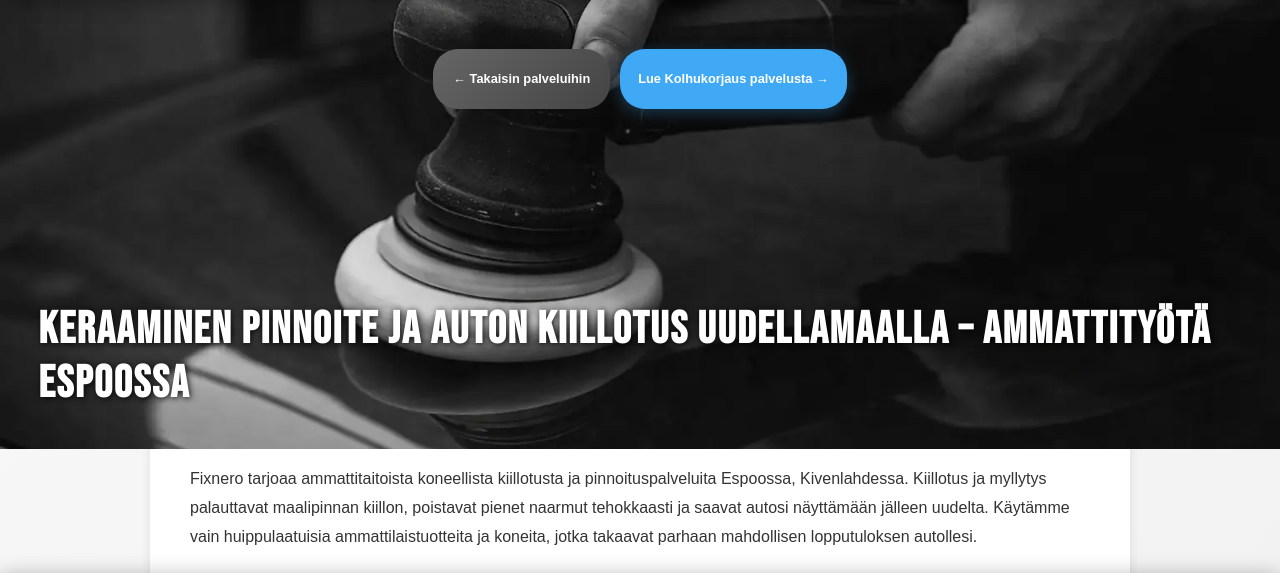
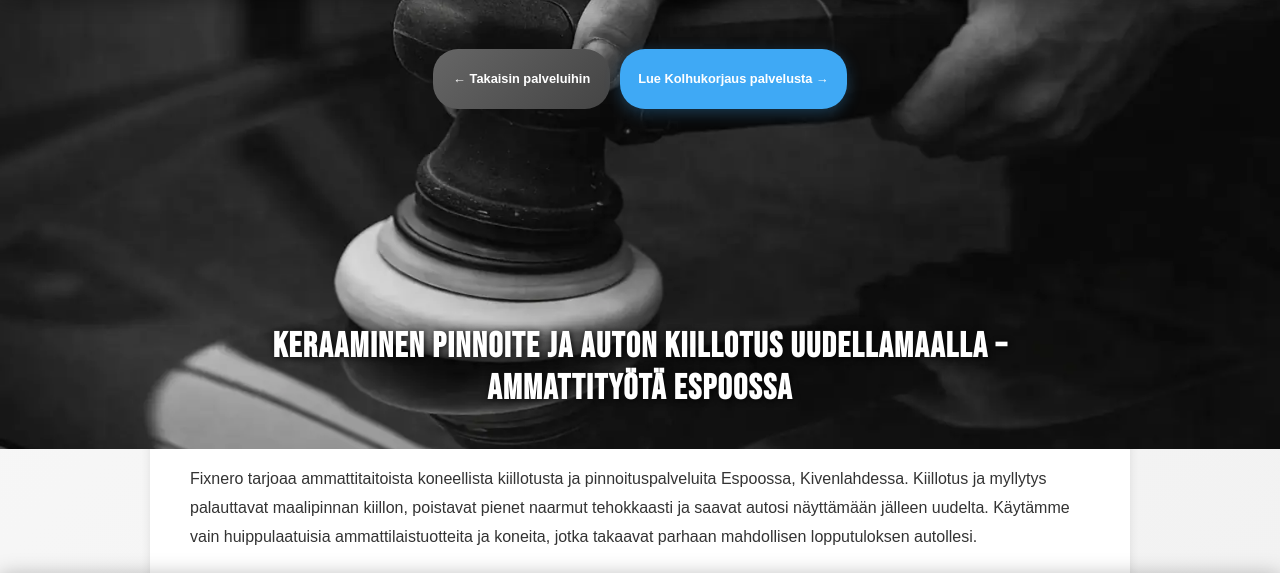
Before and after one commit to TomiServices/Rajala-services, a PHP site: page /kiilloitus.html in a window 1280 px wide. Shown: the part 103-676 px from the top of the page. Run offline with PHP 8.4, Linux system fonts and the light colour scheme.

Commit message:
Fix hero consistency: center H1, reduce font, fix pesupalvelut gap
Co-authored-by: TomiServices <208282197+TomiServices@users.noreply.github.com>

```diff
--- a/kiilloitus.html
+++ b/kiilloitus.html
@@ -623,7 +623,7 @@
         .container .hero-image-section img + .hero-overlay {
             background: transparent;
             justify-content: space-between;
-            align-items: flex-start;
+            align-items: center;
             padding-top: 50px;
             box-sizing: border-box;
         }
--- a/kolhukorjaus.html
+++ b/kolhukorjaus.html
@@ -645,7 +645,7 @@
         .container .hero-image-section img + .hero-overlay {
             background: transparent;
             justify-content: space-between;
-            align-items: flex-start;
+            align-items: center;
             padding-top: 50px;
             box-sizing: border-box;
         }
--- a/korjaustyot.html
+++ b/korjaustyot.html
@@ -703,7 +703,7 @@
         .container .hero-image-section img + .hero-overlay {
             background: transparent;
             justify-content: space-between;
-            align-items: flex-start;
+            align-items: center;
             padding-top: 50px;
             box-sizing: border-box;
         }
--- a/lasikorjaus.html
+++ b/lasikorjaus.html
@@ -606,7 +606,7 @@
         .container .hero-image-section img + .hero-overlay {
             background: transparent;
             justify-content: space-between;
-            align-items: flex-start;
+            align-items: center;
             padding-top: 50px;
             box-sizing: border-box;
         }
--- a/pesupalvelut.html
+++ b/pesupalvelut.html
@@ -632,7 +632,7 @@
         }
         /* Hero image section placement inside container */
         .container .hero-image-section {
-            margin-top: 10px;
+            margin-top: -28px;
             margin-left: -40px;
             margin-right: -40px;
             width: calc(100% + 80px);
--- a/rengastyot.html
+++ b/rengastyot.html
@@ -644,7 +644,7 @@
         .container .hero-image-section img + .hero-overlay {
             background: transparent;
             justify-content: space-between;
-            align-items: flex-start;
+            align-items: center;
             padding-top: 50px;
             box-sizing: border-box;
         }
--- a/static/css/custom.css
+++ b/static/css/custom.css
@@ -44,21 +44,26 @@
   display: flex;
   flex-direction: column;
   justify-content: space-between;
-  align-items: flex-start;
+  align-items: center;
   padding: clamp(14px, 3vw, 40px);
   box-sizing: border-box;
 }
 
-/* H1 inside hero: always white with shadow for contrast on any image */
+/* H1 inside hero: always white with shadow for contrast on any image.
+   Centered bottom-of-hero with constrained width to avoid edge-to-edge text.
+   width: 100% + max-width: 900px together ensure the heading fills narrow
+   containers (small screens) while capping the width on wide viewports. */
 .hero-overlay h1 {
   color: #fff;
-  font-size: clamp(1.3rem, 3.5vw, 2.8rem);
+  font-size: clamp(1.2rem, 2.8vw, 2.2rem);
   font-family: 'Bebas Neue', 'Yanone Kaffeesatz', 'Impact', sans-serif;
   letter-spacing: 0.04em;
   line-height: 1.2;
   text-shadow: 0 2px 10px rgba(0, 0, 0, 0.70);
   margin: 0;
+  max-width: 900px;
   width: 100%;
+  text-align: center;
   hyphens: auto;
 }
 
```
